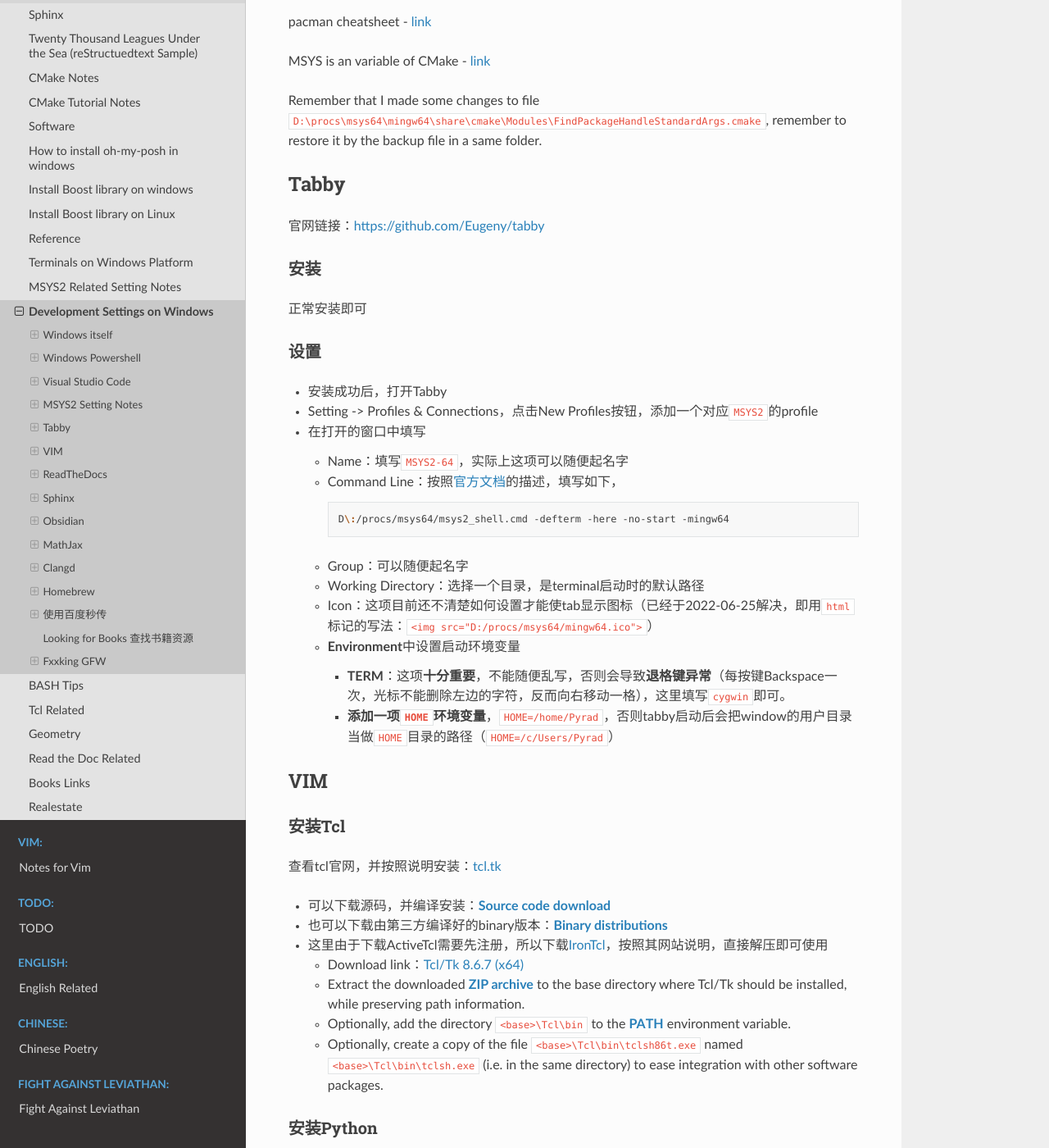
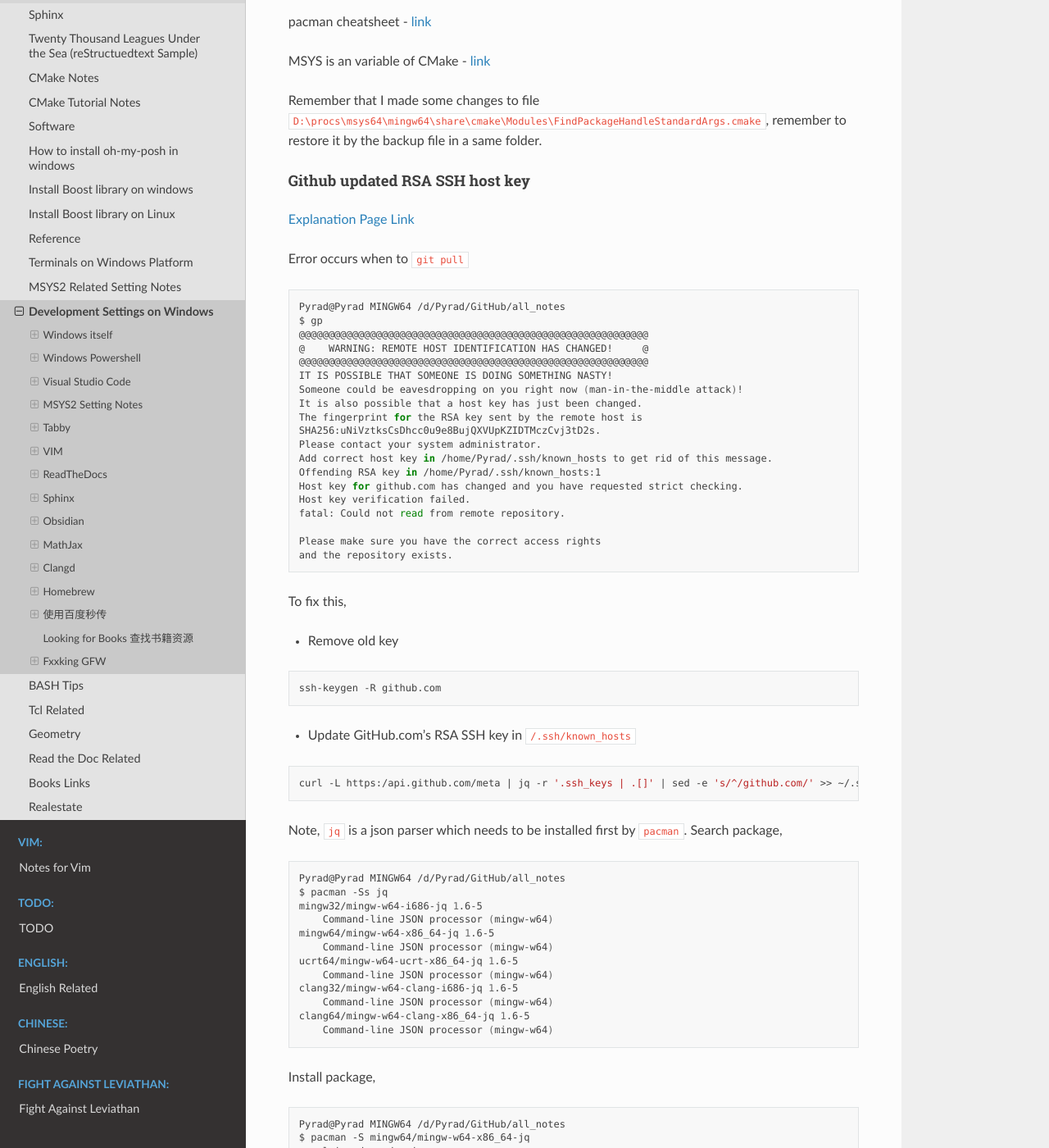
Before and after one commit to Pyrad/pyradnotes, a Sphinx documentation site: the page built from source/Notes/WinDevEnvSetup.md, in a window 1280 px wide and 1400 px high, scrolled down 9605 px. Shown: the whole window at 82% size. Built offline with Sphinx 7.4.7 and the Read the Docs theme 2.0.0, drawn with Linux system fonts in a browser that asks for light colours; some of the changed text lies outside the part shown.

Commit message:
Msys Github updated RSA SSH key

````diff
--- a/source/Notes/WinDevEnvSetup.md
+++ b/source/Notes/WinDevEnvSetup.md
@@ -539,8 +539,84 @@
 
 
 
-
-
+#### Github updated RSA SSH host key
+
+[Explanation Page Link](https://github.blog/2023-03-23-we-updated-oour-rsa-ssh-host-key/)
+
+Error occurs when to `git pull`
+
+```shell
+Pyrad@Pyrad MINGW64 /d/Pyrad/GitHub/all_notes
+$ gp
+@@@@@@@@@@@@@@@@@@@@@@@@@@@@@@@@@@@@@@@@@@@@@@@@@@@@@@@@@@@
+@    WARNING: REMOTE HOST IDENTIFICATION HAS CHANGED!     @
+@@@@@@@@@@@@@@@@@@@@@@@@@@@@@@@@@@@@@@@@@@@@@@@@@@@@@@@@@@@
+IT IS POSSIBLE THAT SOMEONE IS DOING SOMETHING NASTY!
+Someone could be eavesdropping on you right now (man-in-the-middle attack)!
+It is also possible that a host key has just been changed.
+The fingerprint for the RSA key sent by the remote host is
+SHA256:uNiVztksCsDhcc0u9e8BujQXVUpKZIDTMczCvj3tD2s.
+Please contact your system administrator.
+Add correct host key in /home/Pyrad/.ssh/known_hosts to get rid of this message.
+Offending RSA key in /home/Pyrad/.ssh/known_hosts:1
+Host key for github.com has changed and you have requested strict checking.
+Host key verification failed.
+fatal: Could not read from remote repository.
+
+Please make sure you have the correct access rights
+and the repository exists.
+```
+
+To fix this,
+- Remove old key
+```shell
+ssh-keygen -R github.com
+```
+- Update GitHub.com's RSA SSH key in `/.ssh/known_hosts`
+```shell
+curl -L https:/api.github.com/meta | jq -r '.ssh_keys | .[]' | sed -e 's/^/github.com/' >> ~/.ssh/known_hosts
+```
+
+Note, `jq` is a json parser which needs to be installed first by `pacman`.
+Search package,
+```shell
+Pyrad@Pyrad MINGW64 /d/Pyrad/GitHub/all_notes
+$ pacman -Ss jq
+mingw32/mingw-w64-i686-jq 1.6-5
+    Command-line JSON processor (mingw-w64)
+mingw64/mingw-w64-x86_64-jq 1.6-5
+    Command-line JSON processor (mingw-w64)
+ucrt64/mingw-w64-ucrt-x86_64-jq 1.6-5
+    Command-line JSON processor (mingw-w64)
+clang32/mingw-w64-clang-i686-jq 1.6-5
+    Command-line JSON processor (mingw-w64)
+clang64/mingw-w64-clang-x86_64-jq 1.6-5
+    Command-line JSON processor (mingw-w64)
+```
+Install package,
+```shell
+Pyrad@Pyrad MINGW64 /d/Pyrad/GitHub/all_notes
+$ pacman -S mingw64/mingw-w64-x86_64-jq
+resolving dependencies...
+looking for conflicting packages...
+...
+
+Pyrad@Pyrad MINGW64 /d/Pyrad/GitHub/all_notes
+$ which jq
+/mingw64/bin/jq
+
+```
+
+After RSA SSH key was updated, type `yes` to add `github.com` to know hosts
+
+```shell
+Pyrad@Pyrad MINGW64 /d/Pyrad/GitHub/all_notes
+$ gp
+The authenticity of host 'github.com (20.205.243.166)' can't be established.
+ED25519 key fingerprint is SHA256:+DiY3wvvV6TuJJhbpZisF/zLDA0zPMSvHdkr4UvCOqU.
+This key is not known by any other names
+Are you sure you want to continue connecting (yes/no/[fingerprint])? yes
+```
 
 
 ## Tabby
````
Also changed, not shown: source/Notes/Msys2.md (line endings or trailing spaces).
